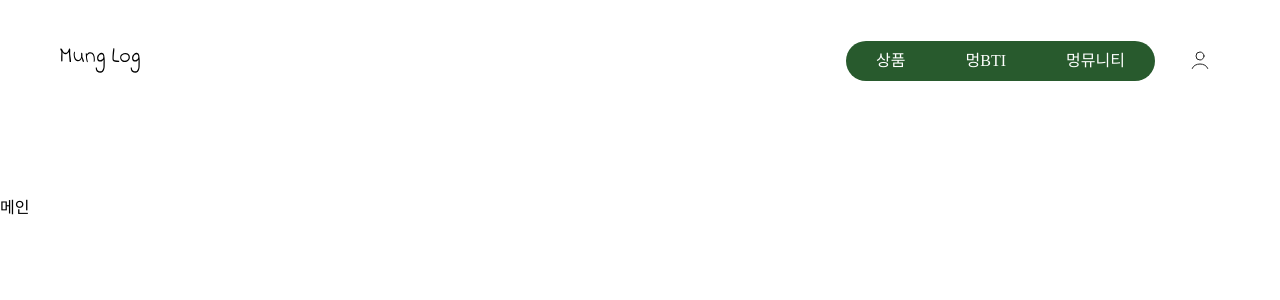
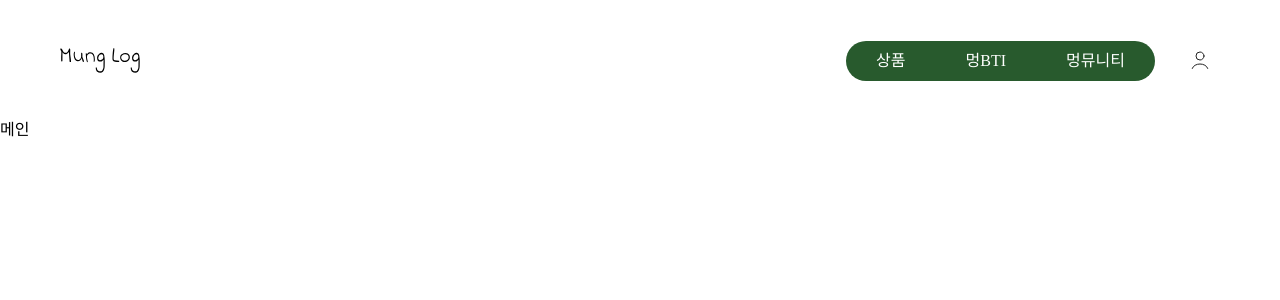
Before and after one commit to mungLog/front-end, a React (Create React App) app: page / in a window 1280 px wide. Shown: the top 300 px of the page. Built offline with nearby package versions, Linux system fonts and the light colour scheme; a web font is replaced by a local one.

Commit message:
재은 헤더 css, app.js 수정

```diff
--- a/package.json
+++ b/package.json
@@ -3,14 +3,20 @@
   "version": "0.1.0",
   "private": true,
   "dependencies": {
+    "@fortawesome/fontawesome-svg-core": "^6.6.0",
+    "@fortawesome/free-solid-svg-icons": "^6.6.0",
+    "@fortawesome/react-fontawesome": "^0.2.2",
     "@testing-library/jest-dom": "^5.17.0",
     "@testing-library/react": "^13.4.0",
     "@testing-library/user-event": "^13.5.0",
+    "axios": "^1.7.2",
     "eslint-plugin-jsx-a11y": "^6.9.0",
     "react": "^18.3.1",
     "react-dom": "^18.3.1",
     "react-router-dom": "^6.24.1",
     "react-scripts": "5.0.1",
+    "style-component": "^0.0.1",
+    "styled-components": "^6.1.12",
     "web-vitals": "^2.1.4"
   },
   "scripts": {
--- a/src/App.js
+++ b/src/App.js
@@ -19,9 +19,8 @@ import FindPasswordPage from "./user/FindPasswordPage";
 
 function App() {
   return (
-    <div id="app">
+    <>
       <Header />
-      <div className="nnn">
       <Routes>
         <Route path="/" element={<Main />} />
         {/* <Route path="/shop" element={<Shop />} />
@@ -40,8 +39,7 @@ function App() {
         <Route path="/findidpage" element={<FindIdPage />} />
         <Route path="/findpasswordpage" element={<FindPasswordPage />} />
       </Routes>
-      </div>
-    </div>
+    </>
   );
 }
 
--- a/src/header/header.module.css
+++ b/src/header/header.module.css
@@ -4,12 +4,6 @@
   justify-content: space-between;
   align-items: center;
   margin: 41px 0;
-
-  position: fixed;
-  top: 0;
-  left: 0;
-  right: 0;
-  z-index: 1000;
 }
 
 #logo {
--- a/src/reset.css
+++ b/src/reset.css
@@ -136,10 +136,3 @@ a {
   text-decoration: none;
   color: black;
 }
-#app {
-  display: flex;
-  flex-direction: column;
-}
-.nnn {
-  margin-top: 200px;
-}
```
Also changed, not shown: 1 other file (tests, documents, lock files or other folders). Lines whose indentation alone changed are shown as unchanged.
